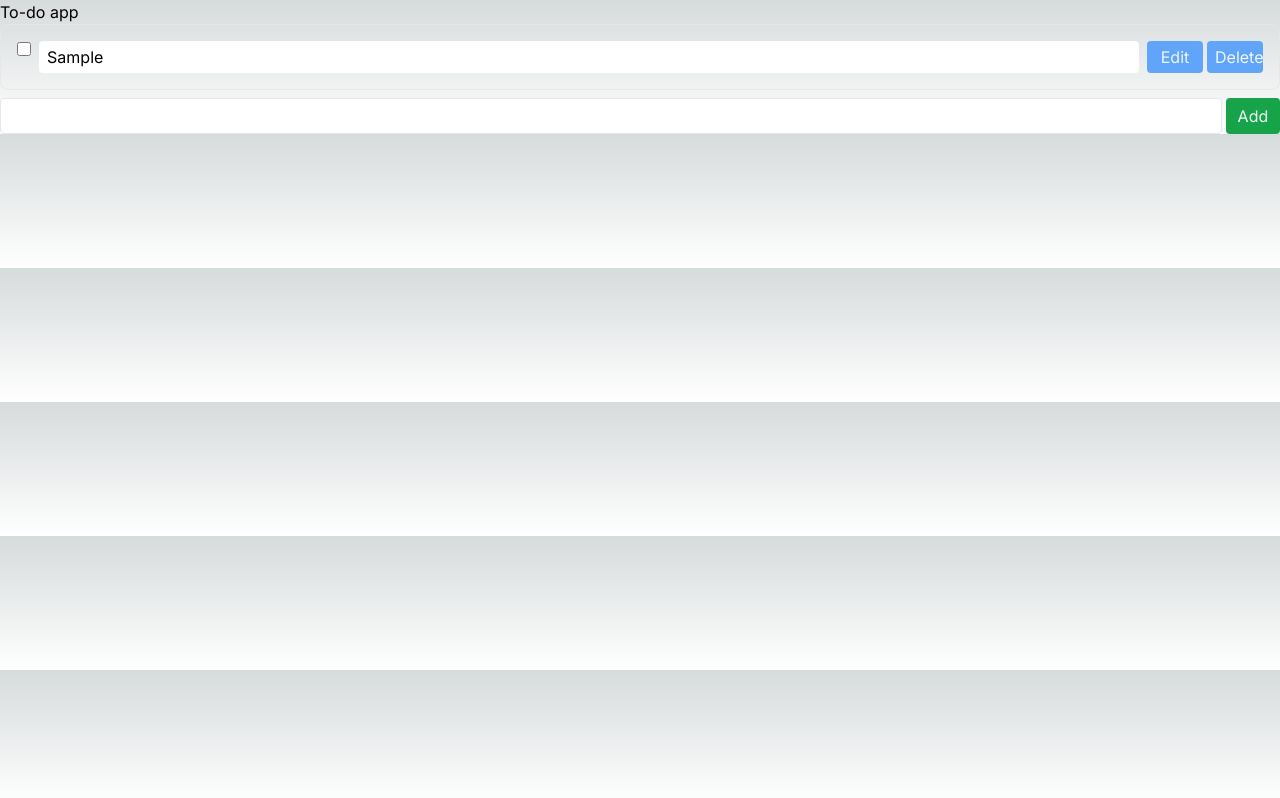
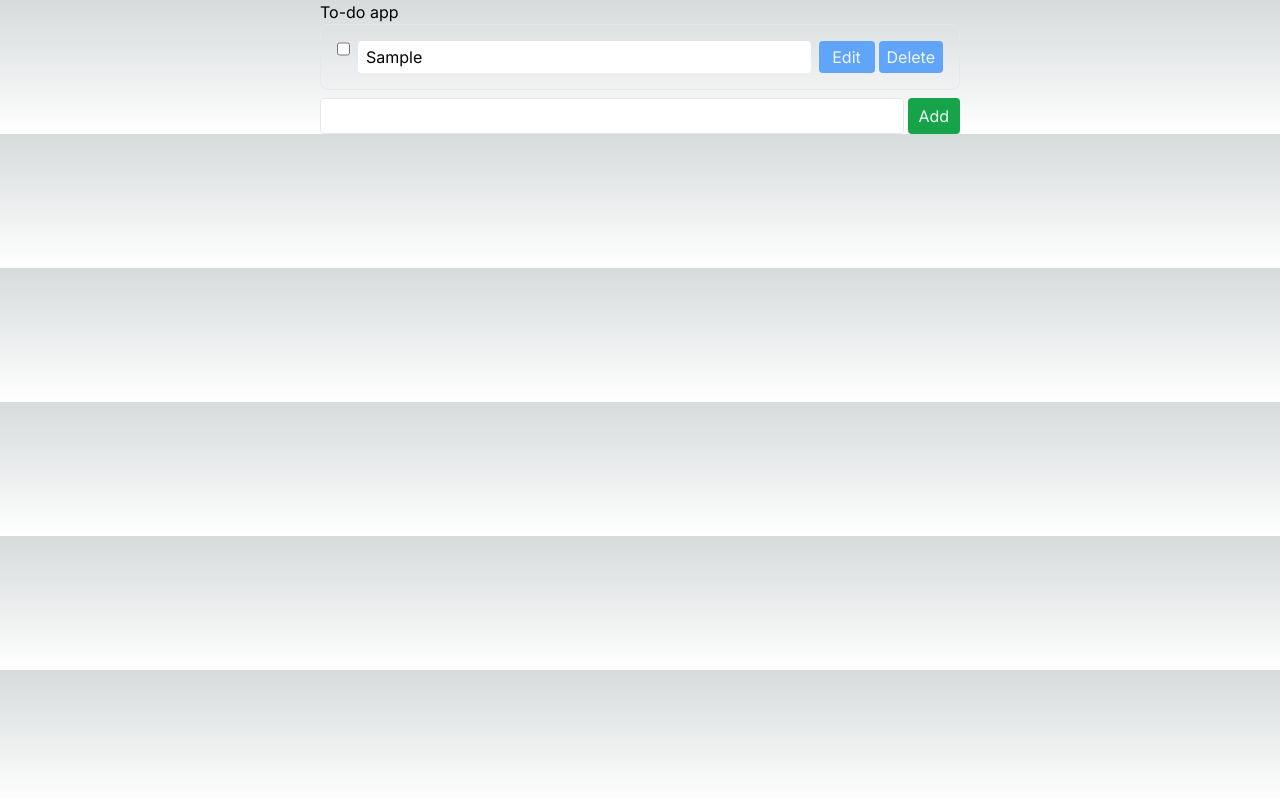
Before and after one commit to ronbarrantes/auction, a Next.js app: page / in a window 1280 px wide. Both pictures are taken after typing "Sample" into the empty fields and a click on the button "Add". Built offline with nearby package versions, Linux system fonts and the light colour scheme; no server answers; the database is empty.

Commit message:
Update buttons

```diff
--- a/src/app/page.tsx
+++ b/src/app/page.tsx
@@ -3,5 +3,10 @@ import Todos from "@/components/Todos";
 
 export default async function Home() {
   const data = await getData()
-  return <Todos todos={data} />
+  return (
+    <div className="flex w-screen justify-center">
+      <div className="w-1/2">
+        <Todos todos={data} />
+      </div>
+    </div>)
 }
--- a/src/components/Todo.tsx
+++ b/src/components/Todo.tsx
@@ -61,9 +61,8 @@ const Todo = ({
         value={text}
         onChange={handleTextChange}
         readOnly={!editing}
-        className={`${
-          todo.done ? 'line-through' : ''
-        } outline-none read-only:border-transparent text-black focus:border border-gray-200 rounded px-2 py-1 w-full`}
+        className={`${todo.done ? 'line-through' : ''
+          } outline-none read-only:border-transparent text-black focus:border border-gray-200 rounded px-2 py-1 w-full`}
       />
       <div className="flex gap-1 ml-auto">
         {editing ? (
@@ -85,14 +84,14 @@ const Todo = ({
         {editing ? (
           <button
             onClick={handleCancel}
-            className="bg-green-600 text-gray-50 rounded px-2 w-14 py-1"
+            className="bg-green-600 text-gray-50 rounded px-2 w-fit py-1"
           >
             Close
           </button>
         ) : (
           <button
             onClick={handleDelete}
-            className="bg-blue-400 text-blue-50 rounded w-14 px-2 py-1"
+            className="bg-blue-400 w-fit text-blue-50 rounded px-2 py-1"
           >
             Delete
           </button>
```
